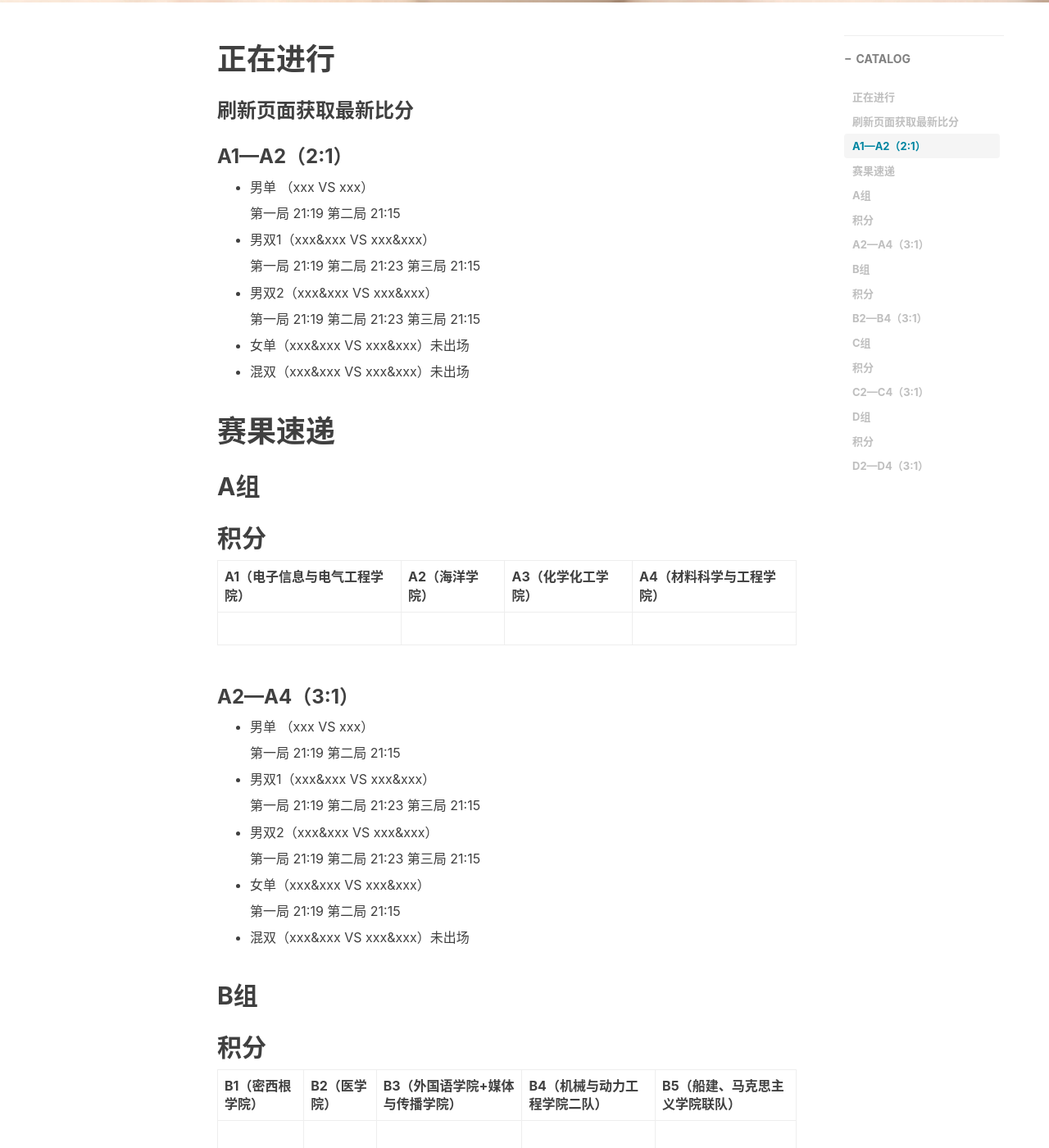
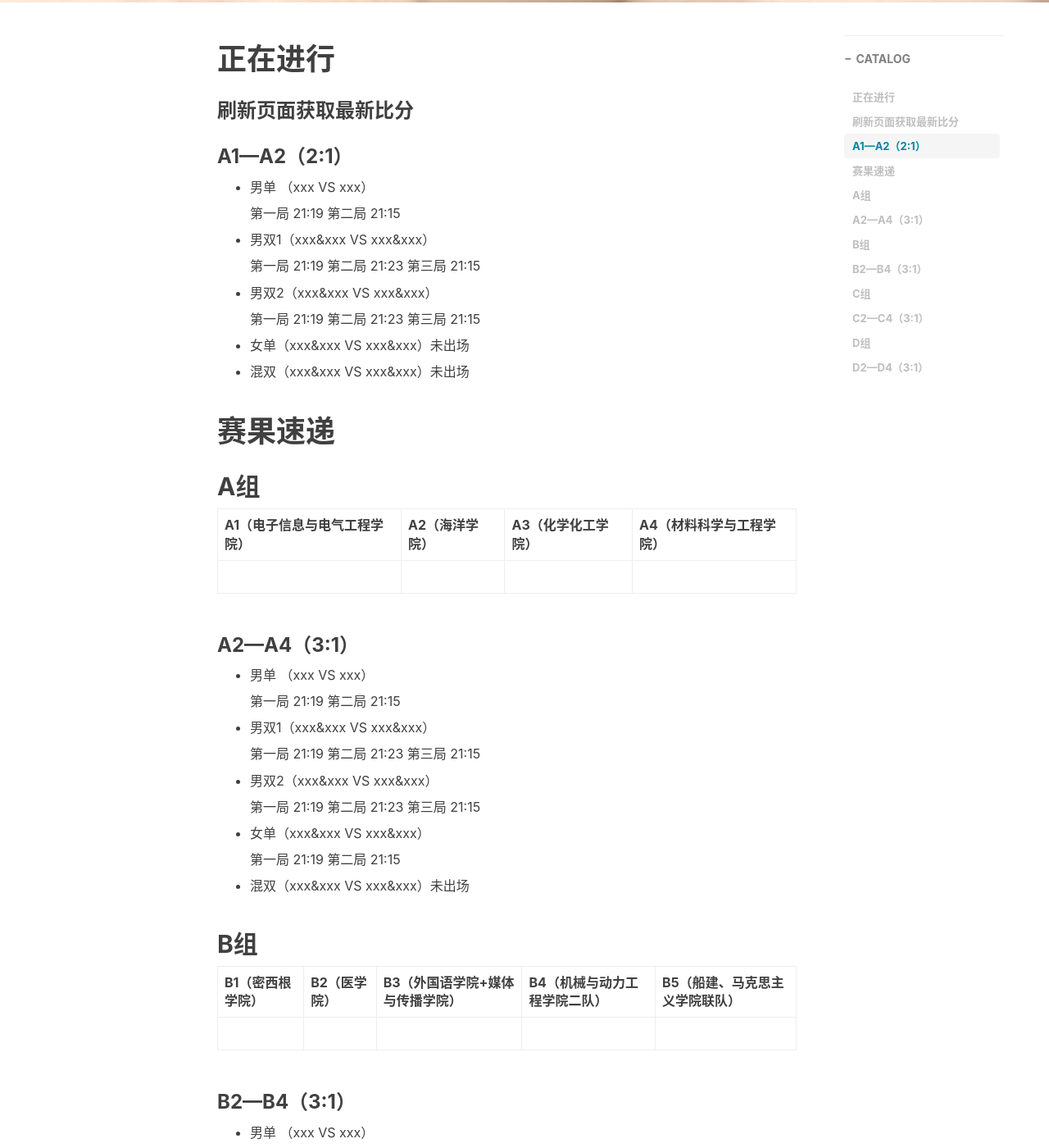
Before and after one commit to sharkjingyang/sharkjingyang.github.io, a Jekyll site: the page built from _posts/2021-04-12-羽毛球比分链接.md, in a window 1280 px wide and 1400 px high, scrolled down 542 px. Shown: the whole window at 82% size. Built offline with Jekyll 4.4.1, drawn with Linux system fonts in a browser that asks for light colours; nearby versions of some CDN libraries; comment, search, counter and statistics services are not loaded.

Commit message:
Update 2021-04-12-羽毛球比分链接.md

```diff
--- a/_posts/2021-04-12-羽毛球比分链接.md
+++ b/_posts/2021-04-12-羽毛球比分链接.md
@@ -39,8 +39,6 @@ tags:
 
 ## A组
 
-## 积分
-
 | A1（电子信息与电气工程学院） | A2（海洋学院） | A3（化学化工学院） | A4（材料科学与工程学院） |
 | ---------------------------- | -------------- | ------------------ | ------------------------ |
 |                              |                |                    |                          |
@@ -66,8 +64,6 @@ tags:
 - 混双（xxx&xxx VS xxx&xxx）未出场
 
 ## B组
-
-## 积分
 
 | B1（密西根学院） | B2（医学院） | B3（外国语学院+媒体与传播学院） | B4（机械与动力工程学院二队） | B5（船建、马克思主义学院联队） |
 | ---------------- | ------------ | ------------------------------- | ---------------------------- | ------------------------------ |
@@ -95,8 +91,6 @@ tags:
 
 ## C组
 
-## 积分
-
 | C1（机械与动力工程学院一队） | C2（农生学院） | C3（生医工程、数学联队） | C4（生命科学技术学院） | C5（法学院） |
 | ---------------------------- | -------------- | ------------------------ | ---------------------- | ------------ |
 |                              |                |                          |                        |              |
@@ -123,8 +117,6 @@ tags:
 
 ## D组
 
-## 积分
-
 | D1（致远、物理联队） | D2（巴黎高科） | D3（环境科学与工程学院+低碳学院） | D4（设计学院） | D5（安泰+药学院） |
 | -------------------- | -------------- | --------------------------------- | -------------- | ----------------- |
 |                      |                |                                   |                |                   |
```
